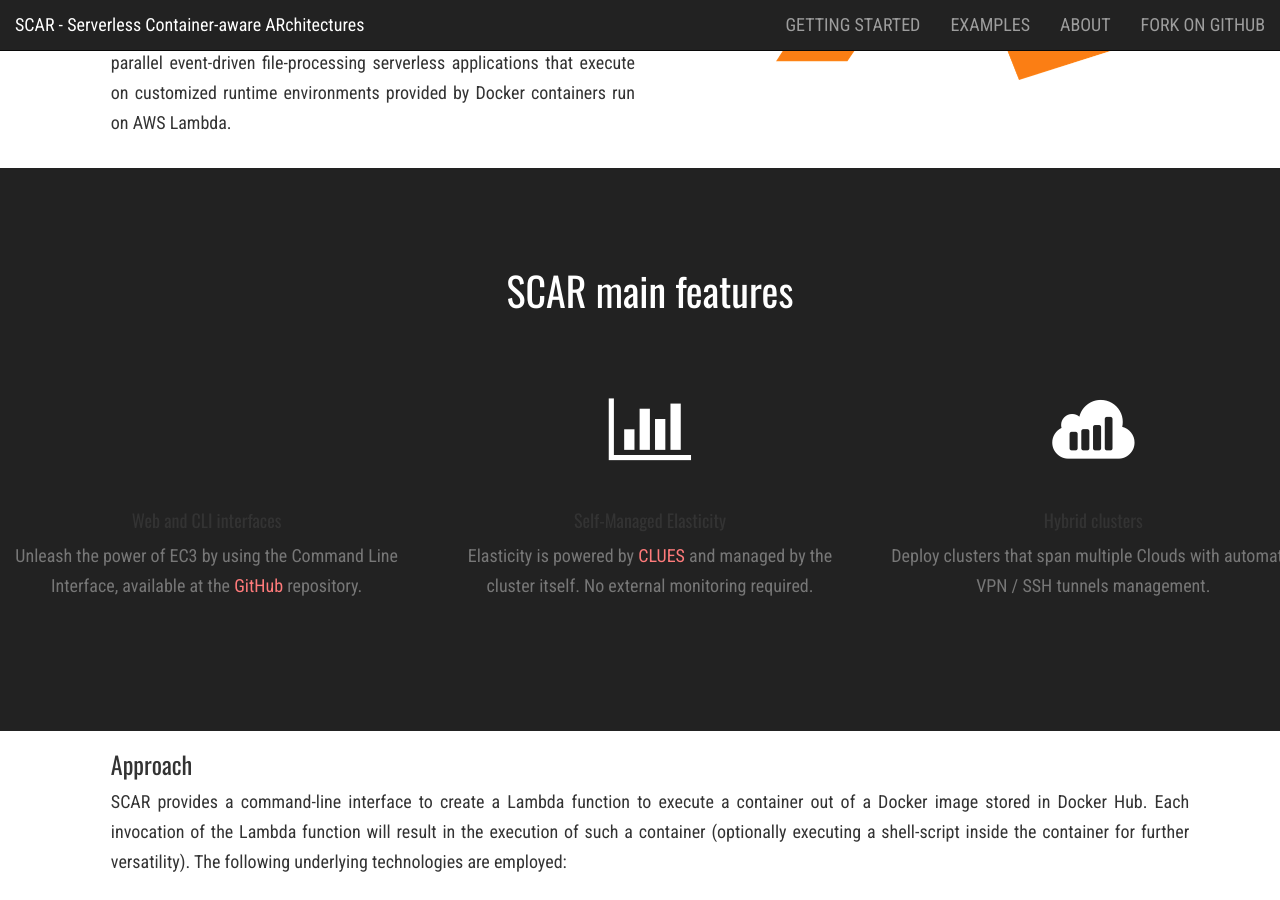
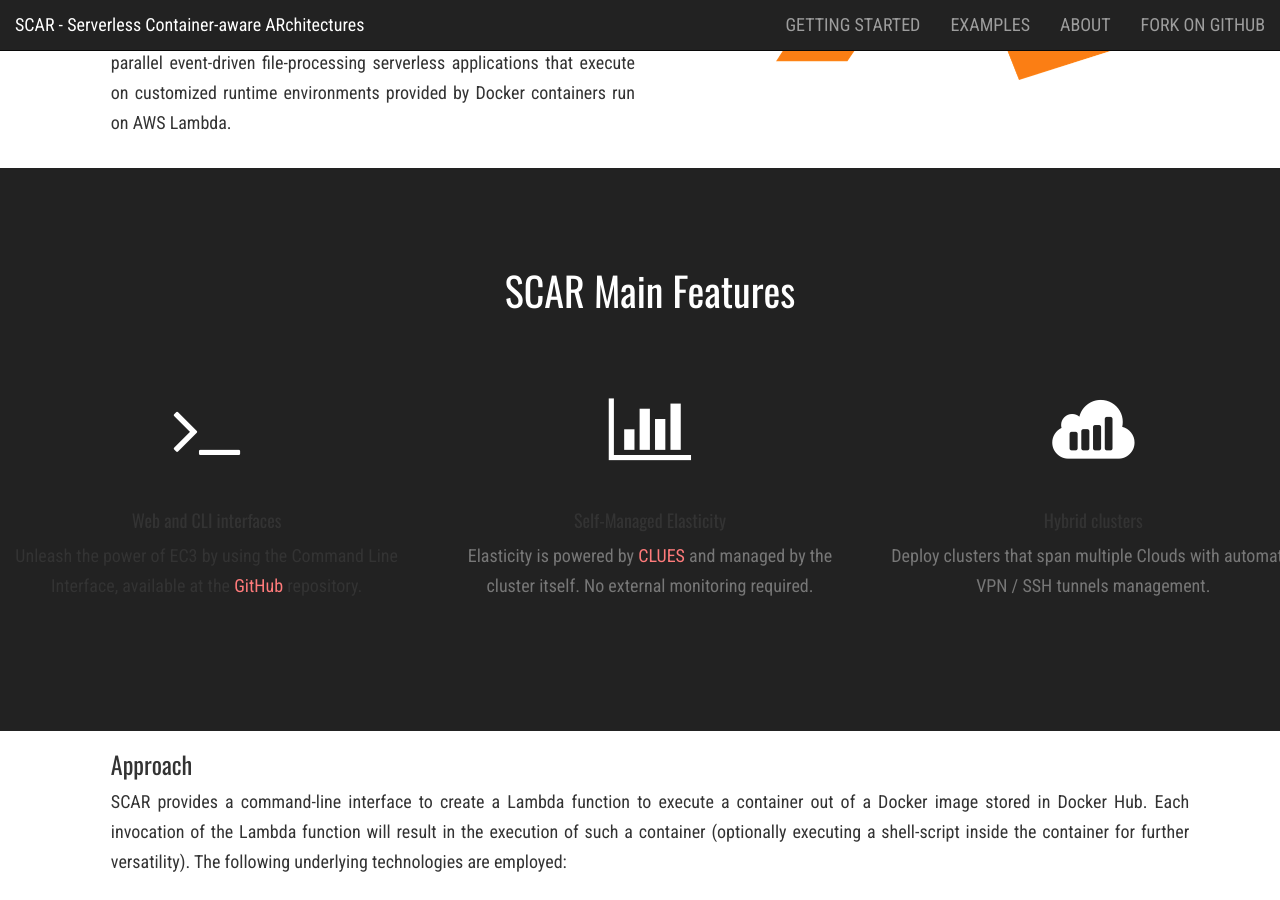
Before and after one commit to amcaar/try.github.io, a Jekyll site: the page built from index.html, in a window 1280 px wide and 900 px high, scrolled down 1093 px. Built offline with Jekyll 4.4.1, drawn with Linux system fonts in a browser that asks for light colours; nearby versions of some CDN libraries; the list of posts is cut into pages by our own code.

Commit message:
Update index.html

```diff
--- a/index.html
+++ b/index.html
@@ -15,7 +15,7 @@
                     <section id="features" class="row-gray">
                       <div class="row">
                          <div class="col-md-12 text-center">
-                            <h2 class="section-heading">SCAR main features</h2>
+                            <h2 class="section-heading">SCAR Main Features</h2>
                             </br>
                          </div>
                       </div>
@@ -23,11 +23,10 @@
                       <div class="row text-center">
                         <div class="col-md-4">
                             <span class="fa-stack fa-4x">
-                                <!--<i class="fa fa-terminal fa-stack-1x fa-inverse"></i>-->
-                                <i class="icon-shell" style="color:white"></i>
+                                <i class="fa fa-terminal fa-stack-1x fa-inverse"></i>
                             </span>
                             <h4 class="service-heading text-muted-contact">Web and CLI interfaces</h4>
-                            <p class="text-muted">Unleash the power of EC3 by using the Command Line Interface, available at the <a href="https://github.com/grycap/ec3" target="_blank">GitHub</a> repository.</p>
+                            <p>Unleash the power of EC3 by using the Command Line Interface, available at the <a href="https://github.com/grycap/ec3" target="_blank">GitHub</a> repository.</p>
                         </div>
                         <div class="col-md-4">
                             <span class="fa-stack fa-4x">
```
